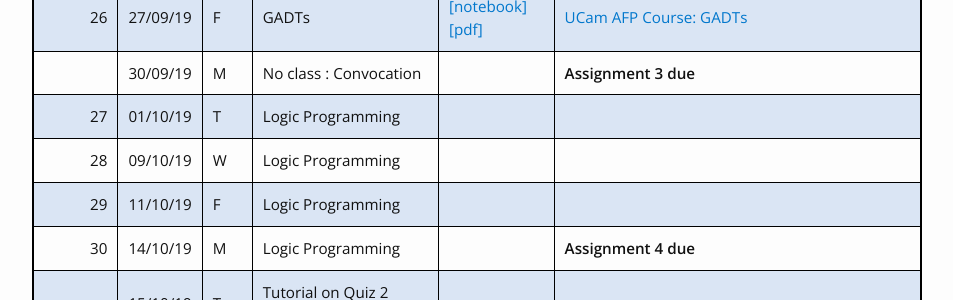
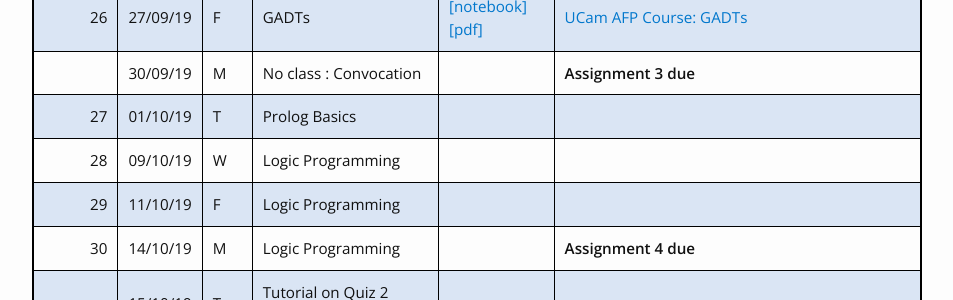
Before and after one commit to kayceesrk/cs3100_m20, a Jekyll site: the page built from schedule.md, in a window 1280 px wide and 900 px high, scrolled down 2054 px. Shown: the part 154-454 px from the top of the window, without its empty margins (163-1116 px from the left). Built offline with Jekyll 4.4.1, drawn with Linux system fonts in a browser that asks for light colours; nearby versions of some CDN libraries.

Commit message:
Rename title

```diff
--- a/schedule.md
+++ b/schedule.md
@@ -42,7 +42,7 @@ interactive notebooks are accessed using docker container whose instructions are
 |25|25/09/19|W|GADTs|[\[notebook\]](https://github.com/kayceesrk/cs3100_f19/blob/gh-pages/lectures/lec16/lec16.ipynb) [\[pdf\]]({{site.baseurl}}/lectures/lec16/lec16.pdf) | [UCam AFP Course: GADTs](https://www.cl.cam.ac.uk/teaching/1415/L28/gadts.pdf) |
 |26|27/09/19|F|GADTs|[\[notebook\]](https://github.com/kayceesrk/cs3100_f19/blob/gh-pages/lectures/lec16/lec16.ipynb) [\[pdf\]]({{site.baseurl}}/lectures/lec16/lec16.pdf) | [UCam AFP Course: GADTs](https://www.cl.cam.ac.uk/teaching/1415/L28/gadts.pdf) |
 ||30/09/19|M|No class : Convocation ||**Assignment 3 due**|
-|27|01/10/19|T|Logic Programming|||
+|27|01/10/19|T|Prolog Basics|||
 |28|09/10/19|W|Logic Programming|||
 |29|11/10/19|F|Logic Programming|||
 |30|14/10/19|M|Logic Programming||**Assignment 4 due**|
```
